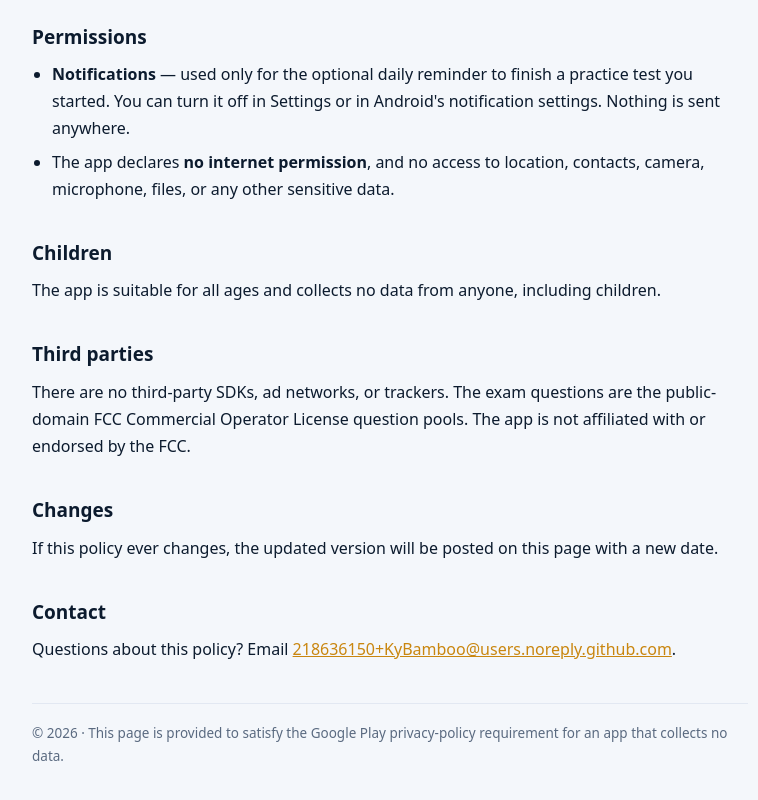
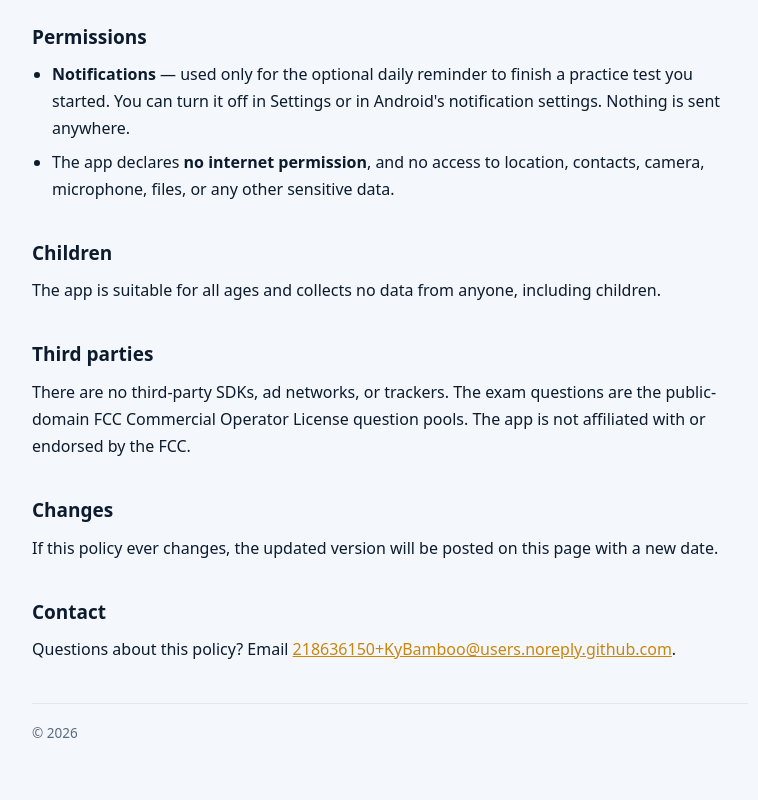
Before and after one commit to KyBamboo/KyBamboo.github.io, a plain HTML site: page privacy.html in a window 1280 px wide. Shown: the part 651-1451 px from the top of the page, without its empty margins (250-1008 px from the left). Drawn offline with Linux system fonts and the light colour scheme.

Commit message:
Version 3

```diff
--- a/privacy.html
+++ b/privacy.html
@@ -70,8 +70,7 @@
   <p>Questions about this policy? Email
      <a href="mailto:218636150+KyBamboo@users.noreply.github.com">218636150+KyBamboo@users.noreply.github.com</a>.</p>
 
-  <footer>© 2026 · This page is provided to satisfy the Google Play privacy-policy requirement for
-    an app that collects no data.</footer>
+  <footer>© 2026</footer>
 </div>
 </body>
 </html>
```
